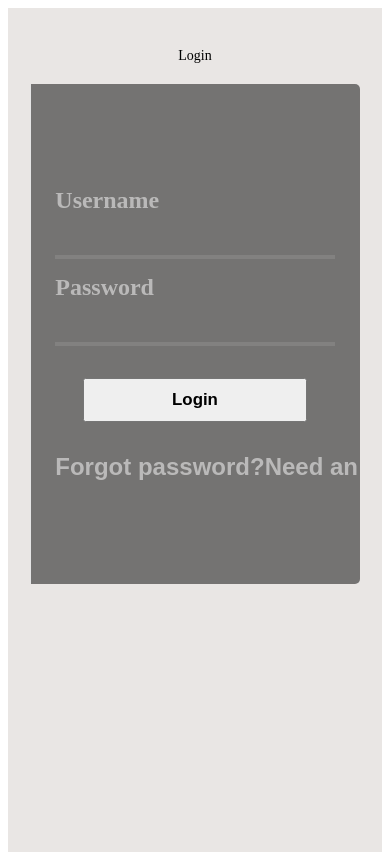
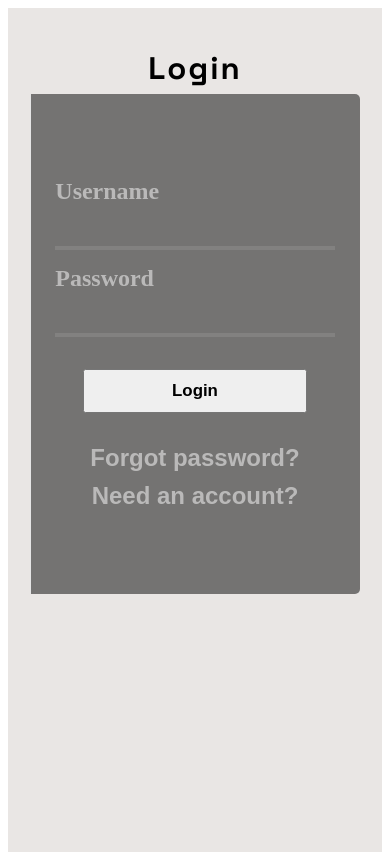
Before and after one commit to BenzeneSnake/angular-frontend, an Angular app: page /login in a window 390 px wide. Built offline with nearby package versions, Linux system fonts and the light colour scheme; a web font is replaced by a local one.

Commit message:
feat:login開發-login套版:手機版型開發

```diff
--- a/src/app/entry/login/login.component.css
+++ b/src/app/entry/login/login.component.css
@@ -55,14 +55,10 @@
   /* line-height: 1; */
   margin-bottom: 6px;
 }
-@media screen and (max-width: 1400px) {
-  .blog-big_title {
-    font-size: 120px;
-  }
-}
+
 @media screen and (max-width: 1260px) {
   .blog-big_title {
-    font-size: 6vw;
+    font-size: 8vw;
     letter-spacing: 2px;
   }
 }
@@ -333,101 +329,6 @@
     filter: blur(5px);
   }
 }
-/* .form {
-    position: relative;
-    padding: 25px;
-    box-sizing: border-box;
-    white-space: nowrap;
-    overflow: hidden;
-    header {
-      color: #e9e6e4;
-      text-align: center;
-      h1 {
-        margin: 0;
-        font-weight: 400;
-        user-select: none;
-      }
-      p {
-        margin: 5px 0 0;
-        opacity: 0.5;
-        font-size: 4vh;
-        user-select: none;
-      }
-    }
-    footer {
-      margin-top: 15px;
-      display: flex;
-      button {
-        background: transparent;
-        padding: 0;
-        border: none;
-        color: #fff;
-        cursor: pointer;
-        font-size: 24px;
-        font-weight: bold;
-        flex: 1;
-        opacity: 0.5;
-        &:hover {
-          opacity: 1;
-        }
-      }
-    }
-    &.otherForm {
-      top: 0;
-      left: 0;
-      position: absolute;
-      background: #fff;
-      height: 100%;
-      z-index: 1;
-      display: flex;
-      flex-direction: column;
-      justify-content: center;
-      width: 0;
-      padding: 25px 0;
-      transition: 0.2s ease;
-      transition-delay: 0.2s;
-      border-left: 1px solid rgba(0, 0, 0, 0.1);
-      header {
-        color: #000;
-        opacity: 0;
-        transition: 0.2s ease;
-        transition-delay: 0s;
-      }
-      p {
-        color: #000;
-      }
-      section {
-        opacity: 0;
-        transition: 0.2s ease;
-        transition-delay: 0s;
-      }
-      footer {
-        border-top-color: rgba(0, 0, 0, 0.1);
-        opacity: 0;
-        button {
-          color: #000;
-        }
-      }
-      input {
-        border-color: rgba(0, 0, 0, 0.1);
-        color: #000;
-      }
-      .border {
-        background: #000;
-      }
-      &.toggle {
-        width: 100%;
-        padding: 25px;
-        transition-delay: 0s;
-        header,
-        section,
-        footer {
-          opacity: 1;
-          transition-delay: 0.3s;
-        }
-      }
-    }
-   */
 
 .form {
   position: relative;
@@ -611,18 +512,16 @@
   .formContainer {
     min-height: 500px; /* 隨著螢幕高度自動調整 */
   }
-  /* .form .btnDiv { */
-  /* display: flex; */
-  /* justify-content: center; */
-  /* margin-bottom: 12vh; */
-  /* 保留鍵盤空間 */
-  /* } */
   .form .btnDiv .loginBtn {
     margin-top: 2vh;
   }
   .form label p {
     font-size: 24px;
   }
+  .form footer {
+    flex-direction: column;
+    gap: 10px;
+  }
   .form footer button {
     font-size: 24px;
   }
--- a/src/app/entry/login/login.component.html
+++ b/src/app/entry/login/login.component.html
@@ -1,20 +1,17 @@
 <div class="blog">
   <div class="blog-header blog-is-sticky">
     <div class="blog-article header-article">
-      <!-- <div class="blog-big_title">Login</div> -->
-      <div class="small-title">Login</div>
+      <div class="blog-big_title" [ngSwitch]="currentForm">
+        <span *ngSwitchCase="'login'">Login</span>
+        <span *ngSwitchCase="'register'">Register</span>
+        <span *ngSwitchCase="'forgot'">Forgot password?</span>
+      </div>
     </div>
     <!--註冊-->
     <div class="formContainer">
       <div class="mainContainer">
         <!-- Forgot password form -->
         <div id="forgot" class="form otherForm" [ngClass]="{ toggle: currentForm === 'forgot' }">
-          <!-- <div class="headerDiv"> -->
-          <!-- <header class="forgotHeader"> -->
-          <!-- <h1>Forgot Password</h1> -->
-          <!-- <p>Seems like your password is missing</p> -->
-          <!-- </header> -->
-          <!-- </div> -->
           <label>
             <p>Email</p>
             <input type="email" placeholder=" " />
@@ -30,12 +27,6 @@
 
         <!-- Login form -->
         <div id="login" class="form" [ngClass]="{ toggle: currentForm === 'login' }">
-          <!-- <div class="headerDiv">
-            <header class="loginHeader">
-              <h1>Login</h1>
-            </header>
-          </div> -->
-
           <label>
             <p>Username</p>
             <input type="text" placeholder=" " />
@@ -63,14 +54,6 @@
           class="form otherForm"
           [ngClass]="{ toggle: currentForm === 'register' }"
         >
-          <!-- <div class="headerDiv registerHeader"> -->
-          <!-- <header> -->
-          <!-- <h1>Register</h1> -->
-          <!-- <h1>Become a Member</h1> -->
-          <!-- <p>Register to gain full access</p> -->
-          <!-- </header> -->
-          <!-- </div> -->
-
           <section>
             <label>
               <p>Username</p>
```
